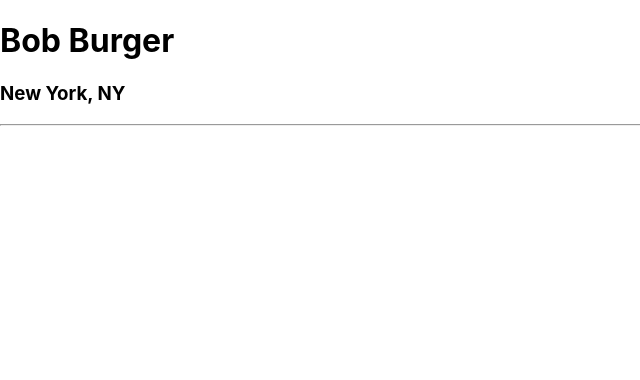
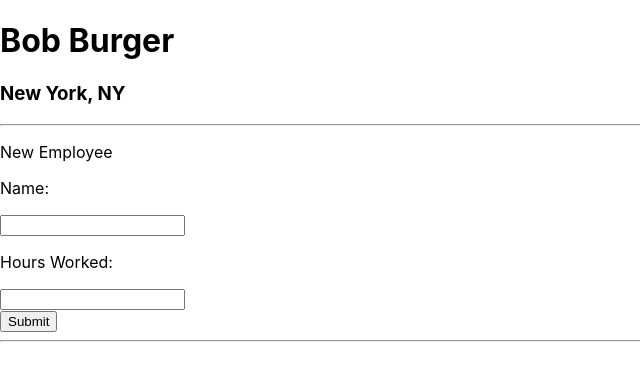
Before and after one commit to krisnasetyadi/mobx-state-tree, a React (Create React App) app: page / in a window 1280 px wide. Shown: the top 380 px of the page, without its empty margins (0-640 px from the left). Built offline with nearby package versions, Linux system fonts and the light colour scheme.

Commit message:
implement mobx

```diff
--- a/package.json
+++ b/package.json
@@ -18,6 +18,7 @@
     "react-scripts": "5.0.1",
     "typescript": "^4.8.4",
     "uuid": "^9.0.0",
+    "uuidv4": "^6.2.13",
     "web-vitals": "^2.1.4"
   },
   "scripts": {
--- /dev/null
+++ b/src/components/Employee.tsx
@@ -0,0 +1,23 @@
+import React from "react";
+import { Employee } from "../mst";
+import {observer} from 'mobx-react'
+interface EmployeeComponentProps {
+    employee: Employee
+}
+
+interface EmployeeComponentState {}
+
+@observer
+class EmployeeComponent extends React.Component <EmployeeComponentProps,EmployeeComponentState> {
+    render(): React.ReactNode {
+        const {hours_worked, name} = this.props.employee
+        return (
+            <div>
+                <p>{`Name : ${name}`}</p>
+                <p>{`Hours Worked: ${hours_worked}`}</p>
+            </div>
+        )
+    }
+}
+
+export { EmployeeComponent }
--- a/src/components/Employer.tsx
+++ b/src/components/Employer.tsx
@@ -1,6 +1,7 @@
 import React from "react"
 import {inject, observer} from 'mobx-react'
 import { Root } from "../mst";
+import { EmployeeComponent } from "./Employee";
 
 interface EmployerComponentProps {
     // "?" allow to optional
@@ -8,7 +9,8 @@ interface EmployerComponentProps {
 }
 
 interface EmployerComponentState {
-
+    employeeName: string;
+    hours_worked: string,
 }
 @inject('rootTree')
 @observer
@@ -17,17 +19,56 @@ interface EmployerComponentState {
 class EmployerComponent extends React.Component<EmployerComponentProps, EmployerComponentState> {
     constructor(props: EmployerComponentProps){
         super(props);
-        this.state = {}
+        this.state = {
+            employeeName: '',
+            hours_worked: ''
+        }
+    }
+    changeEmployeeName = (e: any) => {
+        const employeeName = e.target.value
+        this.setState({employeeName})
+    }
+    changeHoursWorked = (e: any) => {
+        const hours_worked = e.target.value
+        this.setState({hours_worked})
+    }
+
+    onSubmit = (e: any) =>{
+        e.preventDefault();
+
+        const { employeeName , hours_worked} = this.state
+        const {rootTree} = this.props
+        if(!rootTree) return null
+        rootTree.employer.newEmployee(employeeName, parseInt(hours_worked))
     }
     render() {
         const {rootTree} = this.props
+        const {employeeName, hours_worked} = this.state
         if(!rootTree) return null
-
+        // this is the action that we just created
+        // rootTree.employer.newEmployee
         return (
             <div>
                 <h1>{rootTree.employer.name}</h1>
                 <h3>{rootTree.employer.location}</h3>
                 <hr/>
+                <p>New Employee</p>
+                <form onSubmit={this.onSubmit}>
+                    <p>Name: </p>
+                    <input
+                    value={employeeName}
+                    onChange={this.changeEmployeeName} />
+                    <p>Hours Worked: </p>
+                    <input
+                    value={hours_worked}
+                    onChange={this.changeHoursWorked} />
+                    <br />
+                    <button>Submit</button>
+                </form>
+                <hr/>
+                {rootTree.employer.employees.map(employee => (
+                    <EmployeeComponent employee={employee} key={employee.id}/>
+                ))}
             </div>
         )
     }
--- a/src/mst/index.ts
+++ b/src/mst/index.ts
@@ -1,5 +1,5 @@
-import {Instance, types} from 'mobx-state-tree'
-
+import {Instance, types, applySnapshot} from 'mobx-state-tree'
+import { v4 as uuid} from 'uuid'
 const EmployeeModel = types.model("Employee",{
     id: types.identifier,
     name: types.string,
@@ -13,6 +13,17 @@ const EmployerModel = types.model("Employer",{
     location: types.string,
     employees: types.array(EmployeeModel)
 })
+.actions(self =>{
+    // specified list of function, only way you're suposed to edit the tree
+    function newEmployee(name: string, hours_worked: number){
+        const id = uuid();
+        // run apply => allow to use an immutable copy or to create
+        //  a new immutable copy of our tree
+        // specified the new snapshot
+        applySnapshot(self , {...self, employees: [{id,name,hours_worked}, ...self.employees] })
+    }
+    return { newEmployee }
+})
 const RootModel = types.model("Root", {
     // childnode
     employer: EmployerModel
```
Also changed, not shown: 1 other file (tests, documents, lock files or other folders).
